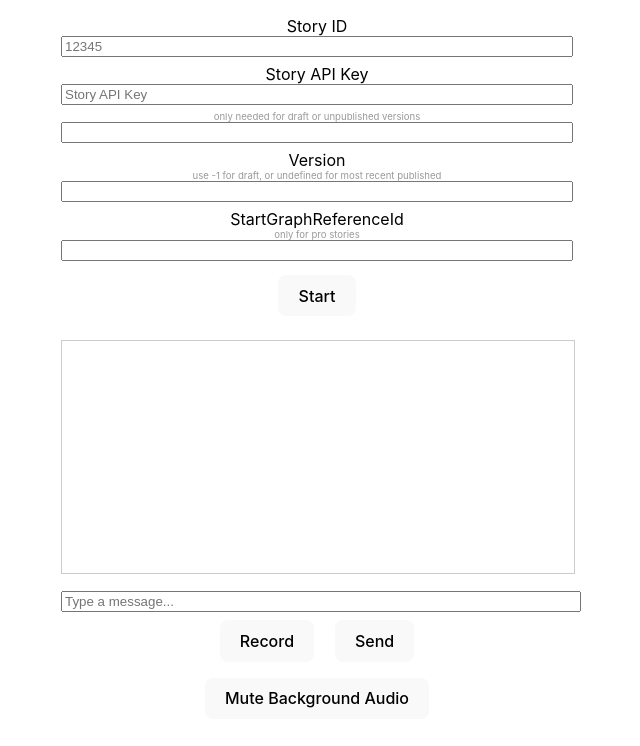
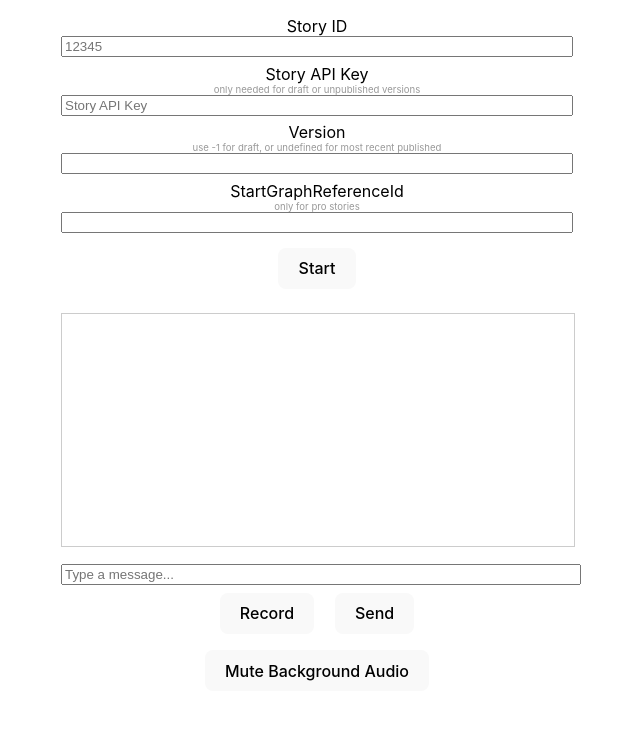
Before and after one commit to charisma-ai/charisma-sdk-js, a website built with Vite: page demos/deepgram-stt/index.html in a window 1280 px wide. Shown: the whole page, without its empty margins (323-963 px from the left). Built offline with nearby package versions, Linux system fonts and the light colour scheme.

Commit message:
chore[99]: fix repeated input field

```diff
--- a/demos/deepgram-stt/index.html
+++ b/demos/deepgram-stt/index.html
@@ -11,11 +11,10 @@
         Story ID
         <input type="text" id="story-id" placeholder="12345" />
         Story API Key
-        <input type="text" id="story-api-key" placeholder="Story API Key" />
         <span class="comment">
           only needed for draft or unpublished versions
         </span>
-        <input type="text" id="story-api-key" />
+        <input type="text" id="story-api-key" placeholder="Story API Key" />
         Version
         <span class="comment">
           use -1 for draft, or undefined for most recent published
```
